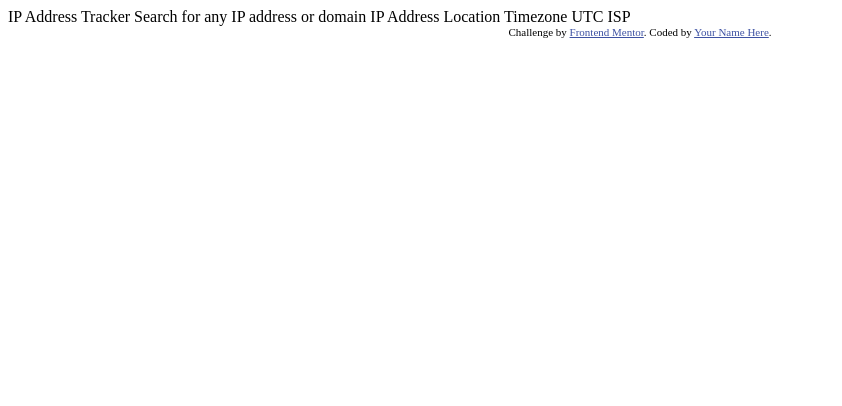
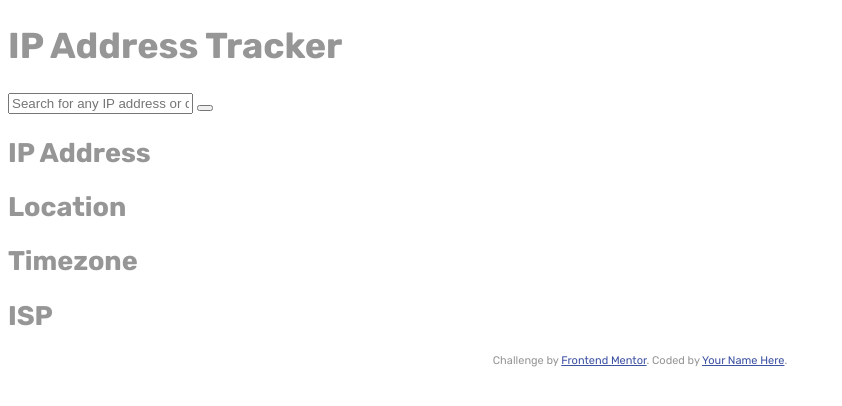
Before and after one commit to DamianDrewnik/ip-address-tracker, a plain HTML site: page main-project/index.html in a window 1280 px wide. Shown: the whole page, without its empty margins (0-842 px from the left). Drawn offline with Linux system fonts and the light colour scheme.

Commit message:
Initial HTML Structure

```diff
--- a/main-project/index.html
+++ b/main-project/index.html
@@ -1,34 +1,60 @@
 <!DOCTYPE html>
 <html lang="en">
   <head>
-  <meta charset="UTF-8">
-  <meta name="viewport" content="width=device-width, initial-scale=1.0"> <!-- displays site properly based on user's device -->
+    <meta charset="UTF-8" />
+    <meta name="viewport" content="width=device-width, initial-scale=1.0" />
+    <!-- displays site properly based on user's device -->
 
-  <link rel="icon" type="image/png" sizes="32x32" href="./images/favicon-32x32.png">
+    <link
+      rel="icon"
+      type="image/png"
+      sizes="32x32"
+      href="./images/favicon-32x32.png"
+    />
+    <!-- Feel free to remove these styles or customise in your own stylesheet 👍 -->
+    <style>
+      .attribution {
+        font-size: 11px;
+        text-align: center;
+      }
+      .attribution a {
+        color: hsl(228, 45%, 44%);
+      }
+    </style>
 
     <title>Frontend Mentor | IP Address Tracker</title>
+    <link rel="stylesheet" href="styles/style.css" />
 
-  <!-- Feel free to remove these styles or customise in your own stylesheet 👍 -->
-  <style>
-    .attribution { font-size: 11px; text-align: center; }
-    .attribution a { color: hsl(228, 45%, 44%); }
-  </style>
+    <link rel="preconnect" href="https://fonts.googleapis.com" />
+    <link rel="preconnect" href="https://fonts.gstatic.com" crossorigin />
+    <link
+      href="https://fonts.googleapis.com/css2?family=Rubik:wght@400;500;700&display=swap"
+      rel="stylesheet"
+    />
   </head>
   <body>
+    <div class="flex">
+      <h1>IP Address Tracker</h1>
 
-  IP Address Tracker
+      <div class="searchbar">
+        <input type="text" placeholder="Search for any IP address or domain" />
+        <button class="button arrow"></button>
+      </div>
 
-  Search for any IP address or domain
-
-  IP Address
-  Location
-  Timezone
-    UTC <!-- add offset value dynamically using the API -->
-  ISP
+      <div class="app-bar">
+        <div class="app-bar__element"><h2>IP Address</h2> <!-- Space for JavaScript value--></div>
+        <div class="app-bar__element"><h2>Location</h2> <!-- Space for JavaScript value--></div>
+        <div class="app-bar__element"><h2>Timezone</h2> <!-- Space for JavaScript value--></div>
+        <div class="app-bar__element"><h2>ISP</h2> <!-- Space for JavaScript value--></div>
+      </div>
+      <div class="map"><!--Space for map from API --></div>
+    </div>
 
     <div class="attribution">
-    Challenge by <a href="https://www.frontendmentor.io?ref=challenge" target="_blank">Frontend Mentor</a>.
-    Coded by <a href="#">Your Name Here</a>.
+      Challenge by
+      <a href="https://www.frontendmentor.io?ref=challenge" target="_blank"
+        >Frontend Mentor</a
+      >. Coded by <a href="#">Your Name Here</a>.
     </div>
   </body>
 </html>
--- /dev/null
+++ b/main-project/styles/style.scss
@@ -0,0 +1,26 @@
+body {
+    font-family: 'Rubik', sans-serif;
+    font-size: 18px;
+    color: hsl(0, 0%, 17%);
+    color: hsl(0, 0%, 59%);
+}
+
+
+
+/*
+Layout
+The designs were created to the following widths:
+Mobile: 375px
+Desktop: 1440px
+
+Colors:
+Very Dark Gray: hsl(0, 0%, 17%)
+Dark Gray: hsl(0, 0%, 59%)
+
+Typography:
+Body Copy
+Font size (text input): 18px
+Font:
+Family: Rubik https://fonts.google.com/specimen/Rubik
+Weights: 400, 500, 700
+*/
```
Also changed, not shown: main-project/styles/style.css (added), 1 other file. Lines whose indentation alone changed are shown as unchanged.
